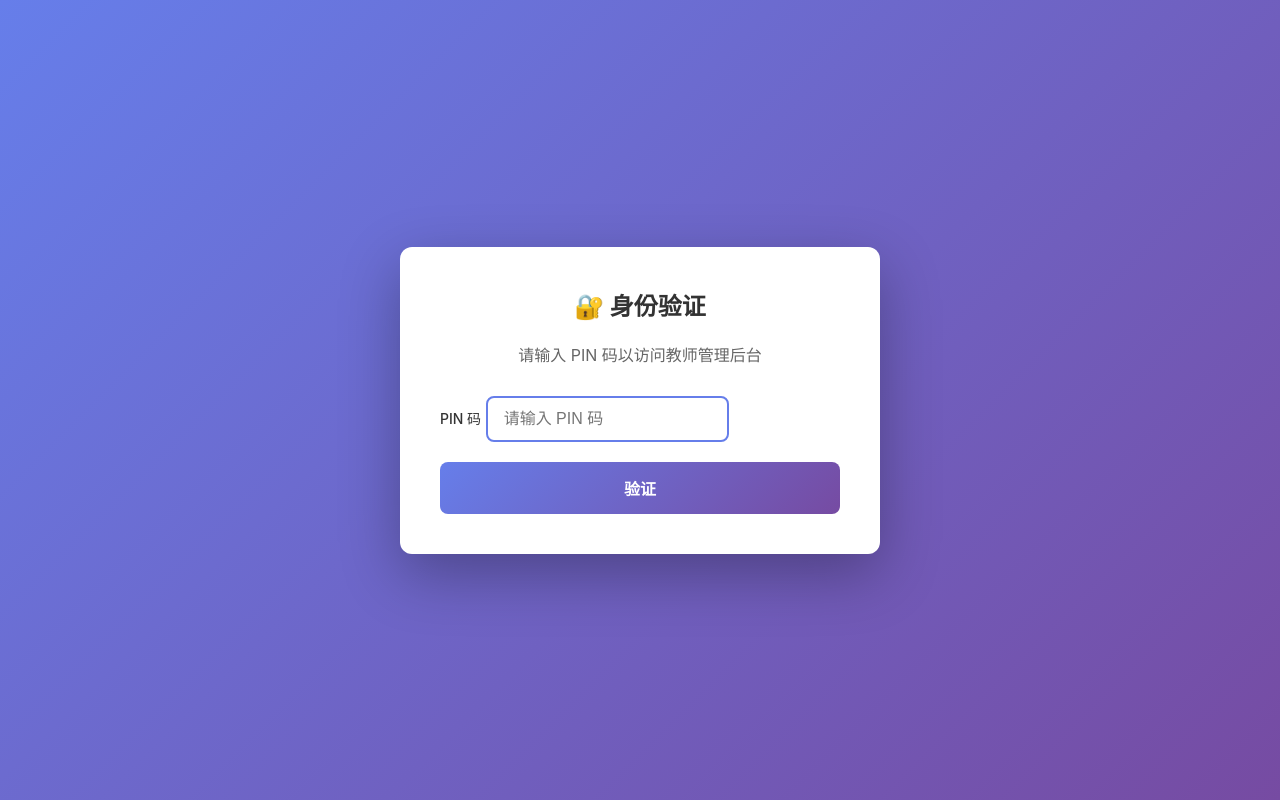
After one commit to happyyil/rough_cloud-driver, a Flask app: page /teacher/verify in a window 1280 px wide. The commit adds this page. Run offline with Flask 3, Linux system fonts and the light colour scheme.

Commit message:
Add PIN system

```diff
--- a/app.py
+++ b/app.py
@@ -1,17 +1,63 @@
 import os
 import json
+import hashlib
+import time
 import requests
-from flask import Flask, request, render_template, Response
+from flask import Flask, request, render_template, Response, session, redirect, url_for
 from werkzeug.utils import secure_filename
 
 app = Flask(__name__)
 
+# 配置 Session
+app.secret_key = os.getenv('SECRET_KEY', os.urandom(32).hex())
+
 # 配置
 ALLOWED_EXTENSIONS = {'txt', 'pdf', 'png', 'jpg', 'jpeg', 'gif', 'doc', 'docx'}
 BLOB_TOKEN = os.getenv('BLOB_READ_WRITE_TOKEN')
+PIN_HASH = os.getenv('PIN_HASH')  # 存储的是 SHA256 哈希值
 
 # Vercel Blob Storage API 端点
 BLOB_API_URL = "https://blob.vercel-storage.com"
+
+# 登录尝试限制（内存存储，重启后重置）
+login_attempts = {}
+MAX_ATTEMPTS = 5
+LOCKOUT_TIME = 300  # 5分钟锁定时间
+
+def get_client_ip():
+    """获取客户端 IP 地址"""
+    if request.headers.getlist("X-Forwarded-For"):
+        return request.headers.getlist("X-Forwarded-For")[0]
+    return request.remote_addr
+
+def is_ip_locked(ip):
+    """检查 IP 是否被锁定"""
+    if ip in login_attempts:
+        attempts = login_attempts[ip]
+        if attempts['count'] >= MAX_ATTEMPTS:
+            if time.time() - attempts['last_attempt'] < LOCKOUT_TIME:
+                return True
+            else:
+                # 锁定时间已过，重置计数器
+                login_attempts[ip] = {'count': 0, 'last_attempt': 0}
+    return False
+
+def record_failed_attempt(ip):
+    """记录失败的登录尝试"""
+    if ip not in login_attempts:
+        login_attempts[ip] = {'count': 0, 'last_attempt': 0}
+
+    login_attempts[ip]['count'] += 1
+    login_attempts[ip]['last_attempt'] = time.time()
+
+def verify_pin(pin):
+    """验证 PIN 码"""
+    if not PIN_HASH:
+        return False
+
+    # 计算 PIN 的 SHA256 哈希值
+    pin_hash = hashlib.sha256(pin.encode()).hexdigest()
+    return pin_hash == PIN_HASH
 
 def allowed_file(filename):
     return '.' in filename and filename.rsplit('.', 1)[1].lower() in ALLOWED_EXTENSIONS
@@ -59,9 +105,60 @@ def index():
 
     return render_template('index.html')
 
+# --- 路由：PIN 验证 ---
+@app.route('/teacher/verify', methods=['GET', 'POST'])
+def verify_pin():
+    ip = get_client_ip()
+
+    # 检查 IP 是否被锁定
+    if is_ip_locked(ip):
+        remaining_time = int(LOCKOUT_TIME - (time.time() - login_attempts[ip]['last_attempt']))
+        return render_template('pin_verify.html',
+                             error=f'登录尝试次数过多，请 {remaining_time} 秒后再试',
+                             locked=True)
+
+    if request.method == 'POST':
+        pin = request.form.get('pin', '')
+
+        if verify_pin(pin):
+            # 验证成功，清除该 IP 的失败记录
+            if ip in login_attempts:
+                del login_attempts[ip]
+
+            # 设置 session
+            session['authenticated'] = True
+            session['auth_time'] = time.time()
+
+            return redirect(url_for('teacher'))
+        else:
+            # 验证失败，记录尝试
+            record_failed_attempt(ip)
+            attempts_left = MAX_ATTEMPTS - login_attempts[ip]['count']
+
+            if attempts_left <= 0:
+                return render_template('pin_verify.html',
+                                     error='登录尝试次数过多，请 5 分钟后再试',
+                                     locked=True)
+            else:
+                return render_template('pin_verify.html',
+                                     error=f'PIN 错误，剩余尝试次数: {attempts_left}')
+
+    # GET 请求，显示验证页面
+    return render_template('pin_verify.html')
+
 # --- 路由：老师 (查看) ---
 @app.route('/teacher')
 def teacher():
+    # 检查是否已验证
+    if not session.get('authenticated'):
+        return redirect(url_for('verify_pin'))
+
+    # 检查 session 是否过期（30分钟）
+    auth_time = session.get('auth_time', 0)
+    if time.time() - auth_time > 1800:  # 30分钟
+        session.clear()
+        return redirect(url_for('verify_pin'))
+
     try:
         headers = {
             'Authorization': f'Bearer {BLOB_TOKEN}'
@@ -119,6 +216,12 @@ def teacher():
     except Exception as e:
         return f'获取文件列表失败: {str(e)}'
 
+# --- 路由：退出登录 ---
+@app.route('/teacher/logout')
+def logout():
+    session.clear()
+    return redirect(url_for('verify_pin'))
+
 # --- 路由：下载/预览文件 ---
 @app.route('/uploads/<filename>')
 def uploaded_file(filename):
--- a/templates/index.html
+++ b/templates/index.html
@@ -19,6 +19,6 @@
         <button type="submit">立即上传</button>
     </form>
 
-    <p><small><a href="{{ url_for('teacher') }}">我是老师，我要查看文件</a></small></p>
+    <p><small><a href="{{ url_for('teacher') }}">查看文件</a></small></p>
 </body>
 </html>
--- /dev/null
+++ b/templates/pin_verify.html
@@ -0,0 +1,121 @@
+<!DOCTYPE html>
+<html>
+<head>
+    <title>身份验证</title>
+    <style>
+        body {
+            font-family: -apple-system, BlinkMacSystemFont, 'Segoe UI', Roboto, sans-serif;
+            display: flex;
+            justify-content: center;
+            align-items: center;
+            min-height: 100vh;
+            margin: 0;
+            background: linear-gradient(135deg, #667eea 0%, #764ba2 100%);
+        }
+        .container {
+            background: white;
+            padding: 40px;
+            border-radius: 12px;
+            box-shadow: 0 20px 60px rgba(0,0,0,0.3);
+            max-width: 400px;
+            width: 90%;
+        }
+        h1 {
+            color: #333;
+            margin: 0 0 20px 0;
+            font-size: 24px;
+            text-align: center;
+        }
+        p {
+            color: #666;
+            text-align: center;
+            margin: 0 0 30px 0;
+        }
+        form {
+            display: flex;
+            flex-direction: column;
+            gap: 20px;
+        }
+        label {
+            color: #333;
+            font-weight: 500;
+            font-size: 14px;
+        }
+        input[type="password"] {
+            padding: 12px 16px;
+            border: 2px solid #e0e0e0;
+            border-radius: 8px;
+            font-size: 16px;
+            transition: border-color 0.3s;
+            box-sizing: border-box;
+        }
+        input[type="password"]:focus {
+            outline: none;
+            border-color: #667eea;
+        }
+        button {
+            padding: 14px;
+            background: linear-gradient(135deg, #667eea 0%, #764ba2 100%);
+            color: white;
+            border: none;
+            border-radius: 8px;
+            font-size: 16px;
+            font-weight: 600;
+            cursor: pointer;
+            transition: transform 0.2s, box-shadow 0.2s;
+        }
+        button:hover {
+            transform: translateY(-2px);
+            box-shadow: 0 8px 20px rgba(102, 126, 234, 0.4);
+        }
+        button:active {
+            transform: translateY(0);
+        }
+        .error {
+            background: #fee;
+            color: #c33;
+            padding: 12px;
+            border-radius: 8px;
+            text-align: center;
+            font-size: 14px;
+            border: 1px solid #fcc;
+        }
+        .locked {
+            background: #fff3cd;
+            color: #856404;
+            border: 1px solid #ffeaa7;
+        }
+    </style>
+</head>
+<body>
+    <div class="container">
+        <h1>🔐 身份验证</h1>
+        <p>请输入 PIN 码以访问教师管理后台</p>
+
+        {% if error %}
+        <div class="error {% if locked %}locked{% endif %}">
+            {{ error }}
+        </div>
+        {% endif %}
+
+        <form method="post">
+            <div>
+                <label for="pin">PIN 码</label>
+                <input
+                    type="password"
+                    id="pin"
+                    name="pin"
+                    placeholder="请输入 PIN 码"
+                    required
+                    autofocus
+                    autocomplete="off"
+                    {% if locked %}disabled{% endif %}
+                >
+            </div>
+            <button type="submit" {% if locked %}disabled{% endif %}>
+                验证
+            </button>
+        </form>
+    </div>
+</body>
+</html>
```
Also changed, not shown: templates/teacher.html (+22 -2 lines), 2 other files.
